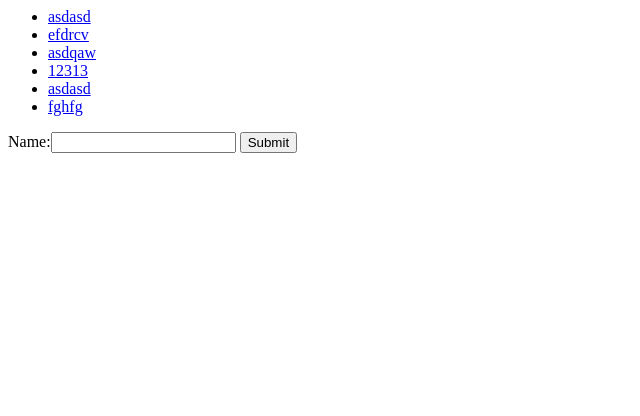
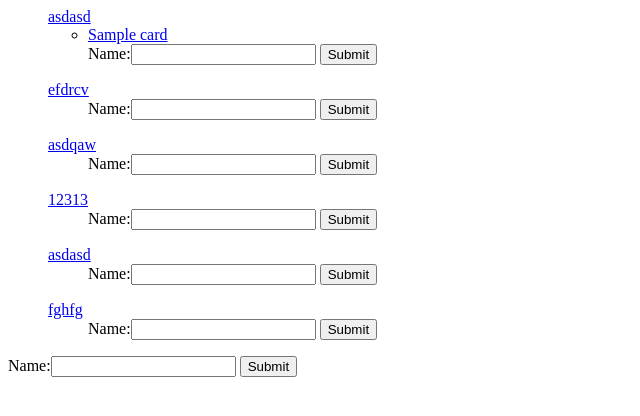
Before and after one commit to SavaStevanovic/MessageBoard, a Django app: page /messages/1/ in a window 1280 px wide. Shown: the top 416 px of the page, without its empty margins (0-640 px from the left). Run offline with Django 3.2, Linux system fonts and the light colour scheme; data comes from the database, SQL or seed files in the repository; both versions use the stored data as it was after the commit; tables that the repository leaves empty hold one stand-in row (values such as "Sample post").

Commit message:
Extended list support to display cards

```diff
--- a/MessageBoard/MessageBoard/board_messages/templates/board_messages/detail.html
+++ b/MessageBoard/MessageBoard/board_messages/templates/board_messages/detail.html
@@ -1,6 +1,9 @@
 <ul>
 {% for list in latest_list_board_list %}
-    <li><a href="/messages/{{ list.id }}">{{ list.name }}</a></li>
+    <div>
+    <a href="/messages/{{ list.id }}">{{ list.name }}</a>
+    {% include  'board_messages/list_card.html' with list_id=list.id latest_card_list=card_list card_form=form %}
+    </div>
 {% endfor %}
 </ul>
 <form action="/messages/{{ board_id }}/add_list/" method="POST">
--- /dev/null
+++ b/MessageBoard/MessageBoard/board_messages/templates/board_messages/list_card.html
@@ -0,0 +1,12 @@
+<ul>
+{% for card in latest_card_list %}
+	{% if card and card.list_id is list_id %}
+ 	  	 <li><a href="/messages/list/{{ card.id }}/detail">{{ card.name }}</a></li>
+ 	{% endif %}
+{% endfor %}
+<form action="/messages/list/{{ card.id }}/add_card/" method="POST">
+    {% csrf_token %}
+	{{ card_form }}
+	<input type="submit" value="Submit" />
+</form>
+</ul>
--- a/MessageBoard/MessageBoard/board_messages/urls.py
+++ b/MessageBoard/MessageBoard/board_messages/urls.py
@@ -11,4 +11,5 @@ urlpatterns = [
     # ex: /board_messages/5/vote/
     url(r'^add_board/$', views.add_board, name='add_board'),
     url(r'^(?P<board_id>[0-9]+)/add_list/$', views.add_list, name='add_board'),
+    url(r'^list/(?P<list_id>[0-9]+)/$', views.list_card, name='list_card'),
 ]
--- a/MessageBoard/MessageBoard/board_messages/views.py
+++ b/MessageBoard/MessageBoard/board_messages/views.py
@@ -7,7 +7,7 @@ from django.core.exceptions import ObjectDoesNotExist
 
 import datetime
 
-from .models import Category, Board, List_board
+from .models import Category, Board, List_board, Card
 from .forms import NameForm
 
 def index(request):
@@ -18,18 +18,55 @@ def index(request):
                }
     return render(request, template_name, context)
 
+def list_card(request, list_id):
+    template_name = 'board_messages/list_card.html'
+    try:
+        latest_card_list = Card.objects.filter(list_id=list_id).order_by('order');
+    except Exception:
+        latest_card_list = None;
+    context = {'latest_card_list':latest_card_list,
+               'list_id':list_id,
+               'card_form':NameForm,
+               }
+    return render(request, template_name, context)
+
+def add_card(request, list_id, board_id):
+    # if this is a POST request we need to process the form data
+    if request.method == 'POST':
+        # create a form instance and populate it with data from the request:
+        form = NameForm(request.POST)
+        # check whether it's valid:
+        if form.is_valid():
+            # process the data in form.cleaned_data as required
+            list_name = form.cleaned_data.get("Name")
+            list_card = Card.objects.get(pk=list_id)
+            try:
+                latest_card_list = Card.objects.filter(list_id=list_id).count();
+            except List_board.DoesNotExist:
+                latest_card_list = 0;
+            List_board.objects.create(List_board=list_card, name=list_name, order=latest_card_list, pub_date=datetime.date.today())
+            # redirect to a new URL:
+            return HttpResponseRedirect(reverse('board_messages:detail', args=(board_id,)))
+
+    # if a GET (or any other method) we'll create a blank form
+    if request.method == 'GET':
+        form = NameForm()
+        return render(request, 'board_messages:index.html', {'form': form})
+
 def detail(request, board_id):
     template_name = 'board_messages/detail.html'
     try:
         latest_list_board_list = List_board.objects.filter(board_id=board_id).order_by('order');
     except Exception:
         latest_list_board_list = None;
+    list_list_board_id=latest_list_board_list.values('id');
+    card_list=Card.objects.filter(list_id__in=list_list_board_id);
     context = {'latest_list_board_list':latest_list_board_list,
                'board_id':board_id,
                'form':NameForm,
+               'card_list':card_list
                }
     return render(request, template_name, context)
-
 
 def add_list(request, board_id):
     # if this is a POST request we need to process the form data
```
Also changed, not shown: MessageBoard/MessageBoard/db.sqlite3.
